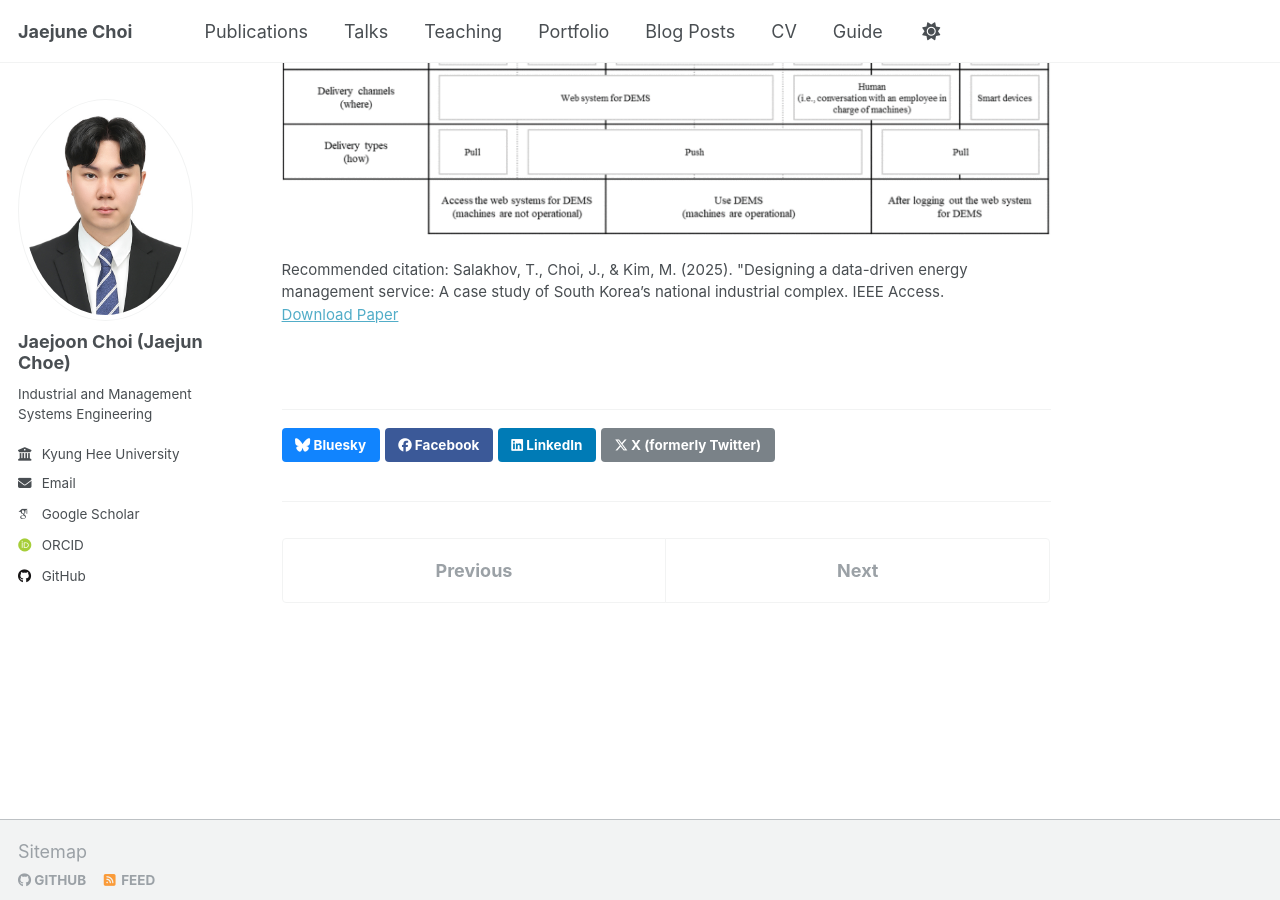
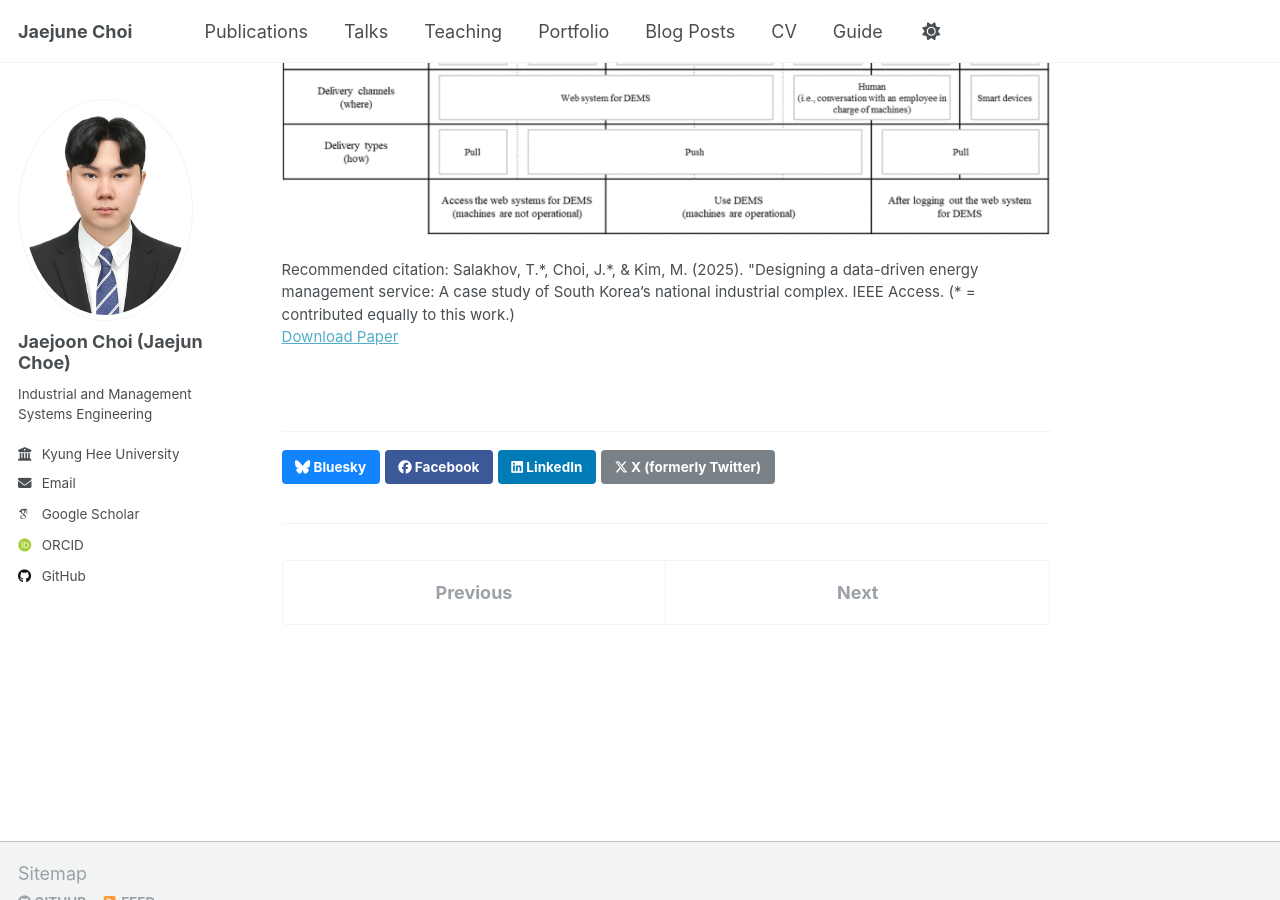
Before and after one commit to jaejunchoe/jaejunchoe.github.io, a Jekyll site: the page built from _publications/2025-01-02-paper-1.md, in a window 1280 px wide and 900 px high, scrolled down 1747 px. Built offline with Jekyll 4.4.1, drawn with Linux system fonts in a browser that asks for light colours; some web fonts are replaced.

Commit message:
initial commit

```diff
--- a/_publications/2025-01-02-paper-1.md
+++ b/_publications/2025-01-02-paper-1.md
@@ -9,7 +9,7 @@ venue: 'IEEE Access'
 # slidesurl: 'http://academicpages.github.io/files/slides1.pdf'
 paperurl: 'https://ieeexplore.ieee.org/abstract/document/10820349'
 # bibtexurl: 'http://academicpages.github.io/files/bibtex1.bib'
-citation: 'Salakhov, T., Choi, J., & Kim, M. (2025). &quot;Designing a data-driven energy management service: A case study of South Korea’s national industrial complex. IEEE Access.'
+citation: 'Salakhov, T.*, Choi, J.*, & Kim, M. (2025). &quot;Designing a data-driven energy management service: A case study of South Korea’s national industrial complex. IEEE Access. (* = contributed equally to this work.)'
 ---
 
 
```
